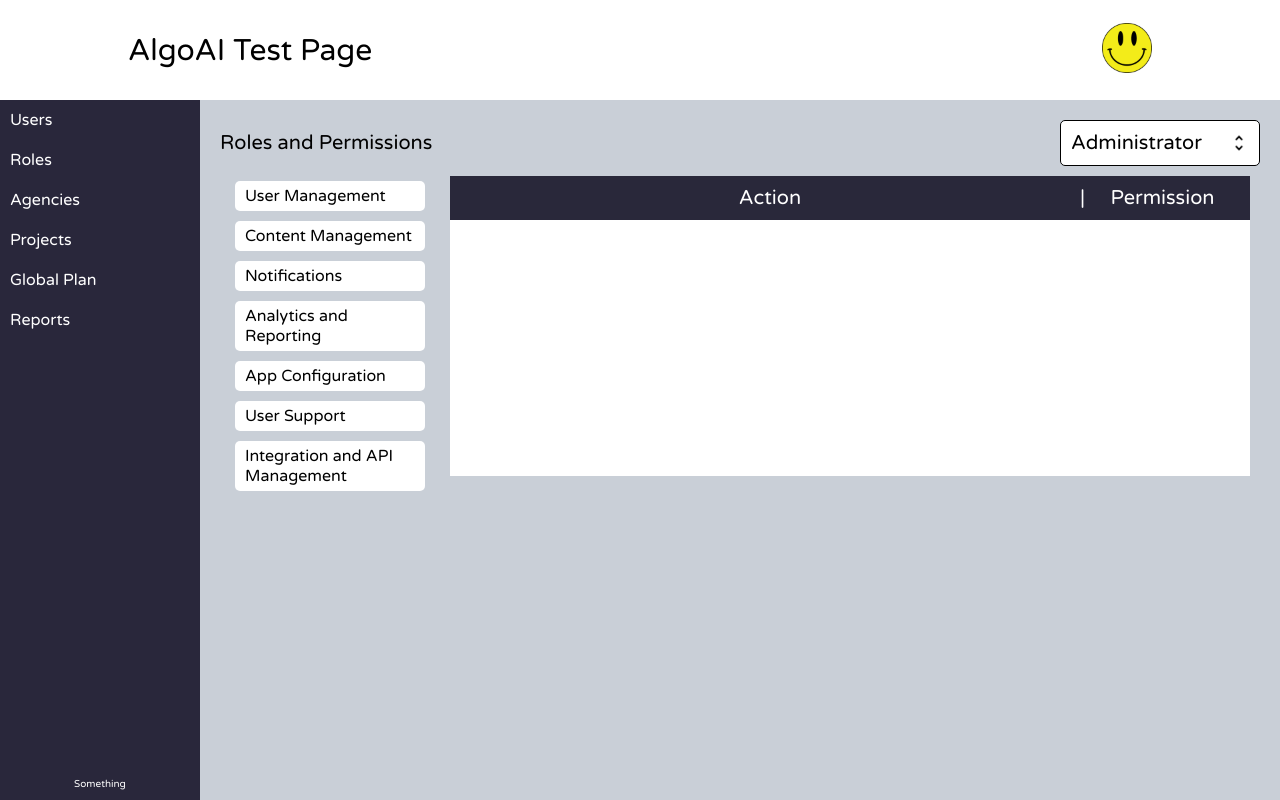
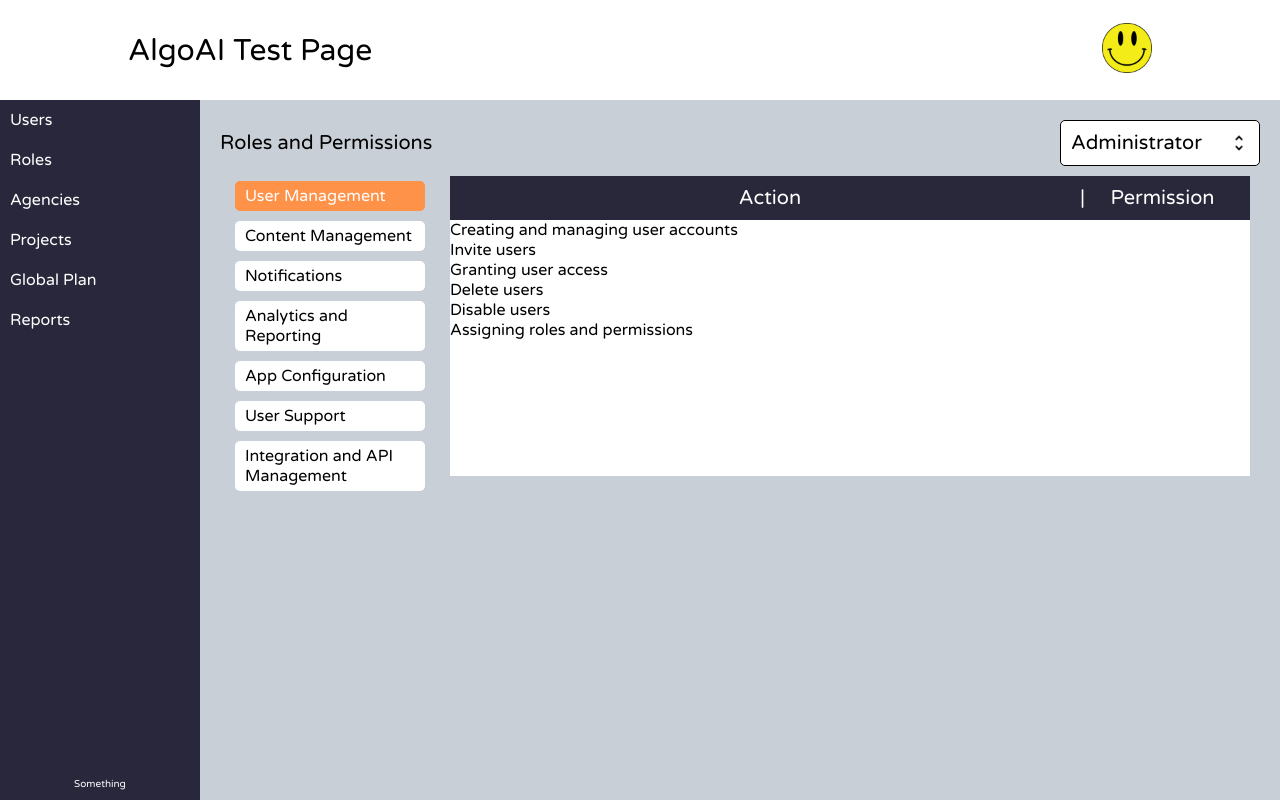
Before and after one commit to db-studio-dev/AlgoAiTest, a React (Create React App) app: page / in a window 1280 px wide. Built offline with nearby package versions, Linux system fonts and the light colour scheme.

Commit message:
organizing stuff

```diff
--- a/package.json
+++ b/package.json
@@ -6,7 +6,6 @@
     "@testing-library/jest-dom": "^5.16.5",
     "@testing-library/react": "^13.4.0",
     "@testing-library/user-event": "^13.5.0",
-    "firebase": "^9.22.2",
     "react": "^18.2.0",
     "react-dom": "^18.2.0",
     "react-scripts": "5.0.1",
--- a/src/comps/Dashboard/comps/Roles/Roles.css
+++ b/src/comps/Dashboard/comps/Roles/Roles.css
@@ -24,6 +24,13 @@
     color: #fff;
     border-radius: 5px;
 }
+.permissions-group-selected{
+    padding: 5px 10px;
+    background-color: rgb(255, 146, 73);
+    color: #fff;
+    border-radius: 5px;
+    cursor: default;
+}
 .permissions{
     height: 300px;
     width: 80%;
--- a/src/comps/Dashboard/comps/Roles/Roles.js
+++ b/src/comps/Dashboard/comps/Roles/Roles.js
@@ -1,10 +1,99 @@
 // Roles.js
-import { useState } from 'react';
+
+// imports
+import { useState, useEffect } from 'react';
 import dropIcon from "assets/images/general/dropIcon.png";
 import "./Roles.css";
 
+// General Init
+const permissions = {
+    Super_Admin:{
+        All:[
+            "Access and permission to all the system"
+        ]
+    },
+    Administrator:{
+        User_Management: [
+            "Creating and managing user accounts",
+            "Invite users",
+            "Granting user access",
+            "Delete users",
+            "Disable users",
+            "Assigning roles and permissions"
+        ],
+        Content_Management: [
+            "Creating and editing",
+            "Uploading and optimizing images or videos",
+            "Organizing and categorizing content",
+            "Archiving or deleting outdated content",
+            "Publishing",
+            "Translation",
+            "SEO Optimization"
+        ],
+        Notifications: [
+            "Send push notifications to app users",
+            "Configure and schedule notifications",
+            "Target specific user segments, and track the effectiveness of notifications."
+        ],
+        Analytics_and_Reporting: [
+            "Access to analytics and reporting tools"
+        ],
+        App_Configuration: [
+            "Managing app settings",
+            "Enabling or disabling features",
+            "Customizing the user interface and white label configurations"
+        ],
+        User_Support: [
+            "User feedback",
+            "Guidelines",
+            "Walkthrough"
+        ],
+        Integration_and_API_Management: [
+            "Configure and manage connections to external services, data sources, or third-party tools used by the app"
+        ]
+    },
+    Content_Editor:{
+        All: [
+            "Creating and editing",
+            "Uploading and optimizing images or videos",
+            "Organizing and categorizing content",
+            "Archiving or deleting outdated content",
+            "Publishing",
+            "Translation",
+            "SEO Optimization"
+        ]
+    },
+    Translator:{
+        All: [
+            "View access of original EN content",
+            "Creating and editing for translation content",
+            "Uploading and optimizing images or videos",
+            "Organizing and categorizing content",
+            "Archiving or deleting outdated content",
+            "Publishing",
+            "SEO Optimization"
+        ]
+    },
+    Support:{
+        All: [
+            "User feedback",
+            "Guidelines",
+            "Walkthrough"
+        ]
+    }
+}
+const roles = Object.keys(permissions);
+const permissionsGroups = {}
+roles.forEach(role => {
+    permissionsGroups[role] = Object.keys(permissions[role]);
+});
+
+// Main
 const Roles = ()=>{
+    // inits
     const [currentRole, setCurrentRole] = useState("Administrator");
+
+    // comps
     const Header = ()=>{
         const Title = ()=>{
             return(
@@ -15,13 +104,6 @@ const Roles = ()=>{
         }
         const Roles = ()=>{
             const [showList, setShowList] = useState(false);
-            const roles = [
-                "Super Admin",
-                "Administrator",
-                "Content Editor",
-                "Translator",
-                "Support"
-            ]
             const Holder = ()=>{
                 const handleClick = ()=>{
                     setShowList(true);
@@ -29,7 +111,7 @@ const Roles = ()=>{
                 return(
                     <div className='roles-holder font-20 padding-10 flex-row align-center space-between link' onClick={handleClick}>
                         <div>
-                            {currentRole}
+                            {currentRole.split("_").join(" ")}
                         </div>
                         <img src={dropIcon} height="20"/>
                     </div>
@@ -42,7 +124,7 @@ const Roles = ()=>{
                     }
                     return(
                         <div className='font-20 link' onClick={handleClick}>
-                            {label}
+                            {label.split("_").join(" ")}
                         </div>
                     )
                 }
@@ -70,39 +152,25 @@ const Roles = ()=>{
         )
     }
     const Content = ()=>{
+        const [currentPermGroup, setCurrentPermGroup] = useState(permissionsGroups[currentRole][0]);
         const PermissionsGroups = ()=>{
-            const groups = {
-                Administrator: [
-                    "User Management",
-                    "Content Management",
-                    "Notifications",
-                    "Analytics and Reporting",
-                    "App Configuration",
-                    "User Support",
-                    "Integration and API Management"
-                ]
-            }
             const Group = ({group})=>{
+                const handleClick = ()=>{
+                    setCurrentPermGroup(group);
+                }
                 return(
-                    <div className='permissions-group margin-5 link'>
-                        {group}
+                    <div className={'margin-5 '+((currentPermGroup===group)?"permissions-group-selected":"permissions-group link")} onClick={handleClick}>
+                        {group.split("_").join(" ")}
                     </div>
                 )
             }
             return(
                 <div className='flex-col permissions-groups'>
-                    {groups[currentRole]?groups[currentRole].map((group, index)=><Group group={group} key={index}/>):""}
+                    {permissionsGroups[currentRole].map((group, index)=><Group group={group} key={index}/>)}
                 </div>
             )
         }
         const Permissions = ()=>{
-            const permissions = {
-                Administrator:{
-                    User_Management:[
-
-                    ]
-                }
-            }
             const Title = ()=>{
                 return(
                     <div className='relative flex-row permissions-title padding-10 full-width'>
@@ -118,9 +186,24 @@ const Roles = ()=>{
                     </div>
                 )
             }
+            const PermissionsList = ()=>{
+                const Permission = ({label})=>{
+                    return(
+                        <div>
+                            {label}
+                        </div>
+                    )
+                }
+                return(
+                    <div className='flex-col'>
+                        {currentPermGroup?permissions[currentRole][currentPermGroup].map((permission, index)=><Permission label={permission} key={index}/>):""}
+                    </div>
+                )
+            }
             return(
                 <div className='relative permissions flex-col'>
                     <Title/>
+                    <PermissionsList/>
                 </div>
             )
         }
@@ -132,6 +215,8 @@ const Roles = ()=>{
             </div>
         )
     }
+
+    // render
     return (
         <div className="relative flex-col full-width">
             <Header/>
```
Also changed, not shown: src/index.js (+7 -7 lines), src/assets/css/borders.css (renamed from src/css/borders.css), src/assets/css/dimensions.css (renamed from src/css/dimensions.css), src/assets/css/flex.css (renamed from src/css/flex.css), src/assets/css/main.css (renamed from src/css/main.css), src/assets/css/positions.css (renamed from src/css/positions.css), src/assets/css/special.css (renamed from src/css/special.css), src/assets/css/text.css (renamed from src/css/text.css), 2 other files (tests, documents, lock files or other folders).
